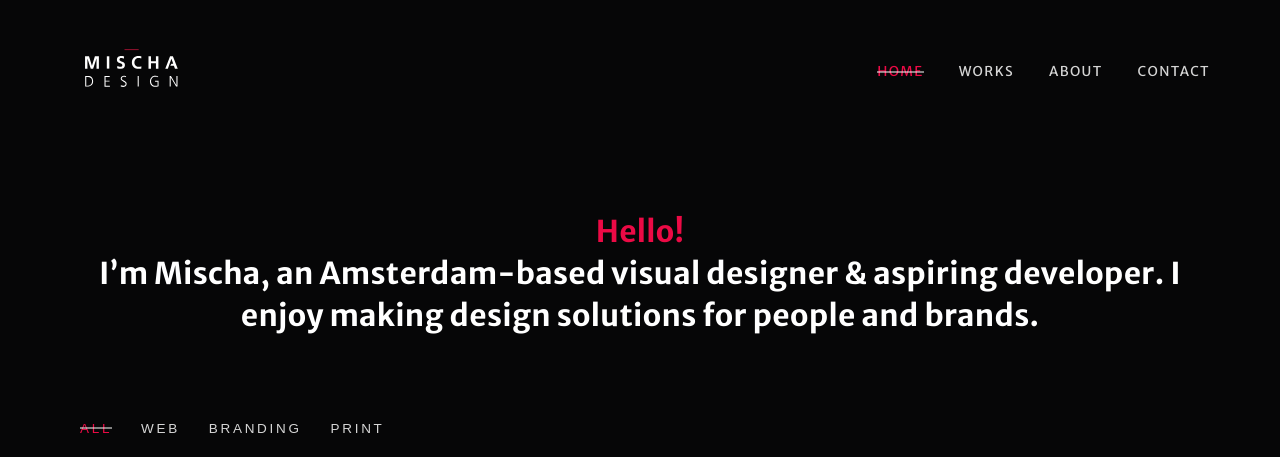
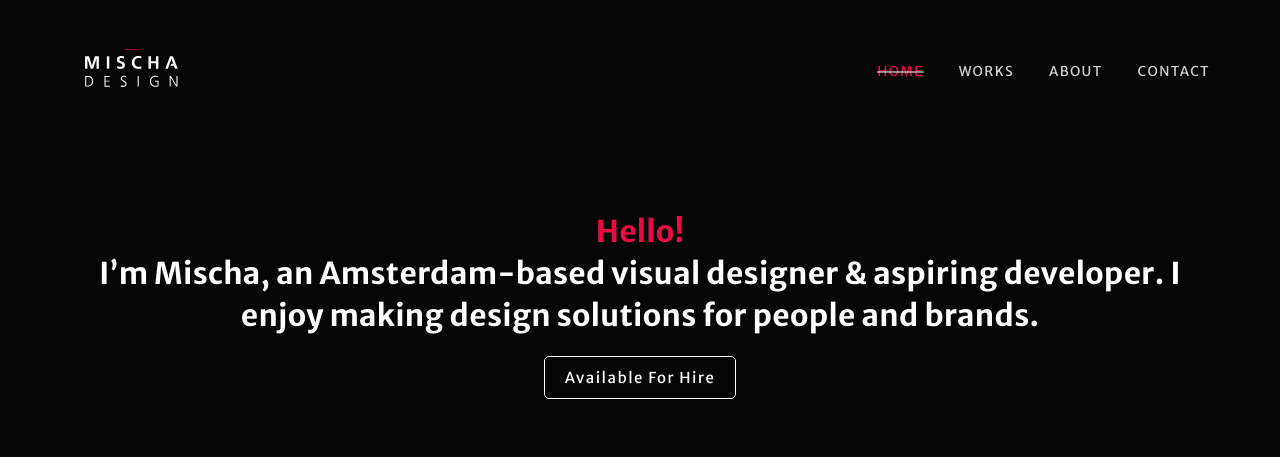
Before and after one commit to mfgoes/portfolio, a PHP site: page / in a window 1280 px wide. Shown: the top 457 px of the page. Run offline with PHP 8.4, Linux system fonts and the light colour scheme; some libraries are stand-ins or nearby versions.

Commit message:
added 'available for hire' button

```diff
--- a/about.html
+++ b/about.html
@@ -116,7 +116,6 @@
         <p>Sep 2016 - Feb 2017</p>
       </div>
     </div>
-     <a href="crowdmedia.html"><div class="btn-main btn-outline-primary">Available</div></a>
   </span>
 </div>
 <div class="col-lg-6 col-md-6 col-sm-6 col-xs-12 float-left">
--- a/css/styles.css
+++ b/css/styles.css
@@ -204,14 +204,14 @@ hr {
 .title_white h2{
     color: white;
     margin: 10px;
-    margin-bottom: 10vh;
     text-align: left;
     font-size: 2em;
     letter-spacing: 0.01em;
-    padding-bottom: 10vh;
-
-}
-
+}
+
+.title_white {
+    margin-bottom: 10vh;
+}
 
 .title_white p, .title_white ul.a{
     color: #e9e9e9;
@@ -300,11 +300,13 @@ a:hover {
      text-transform: capitalize;
 }
 
-.secondary {
-    margin: auto;
-    width: 100%;
+.secondary
+{
     text-align: center;
-    outline: 1px;
+    padding: 10px 20px 10px 20px;
+    min-width: 160px;
+    border: 1px solid white;
+    border-radius: 5px;
 }
 .red {
     color: #fff;
@@ -1441,7 +1443,6 @@ a:hover {
     }
     .title_white h2{
         text-align: left;
-        padding-bottom: 10vh;
     }
 
     .item-text {
--- a/index.html
+++ b/index.html
@@ -91,6 +91,7 @@
             <div class="title_white ">
 
                 <h2><div class="title_red">Hello!</div> I’m Mischa, an Amsterdam-based visual designer & aspiring developer. I enjoy making design solutions for people and brands.</h2>
+                <a style="text-align: center;" href="about.html#contact-section"><div class="btn-main secondary">Available for hire</div></a>
 
             </div>
         </div>
```
